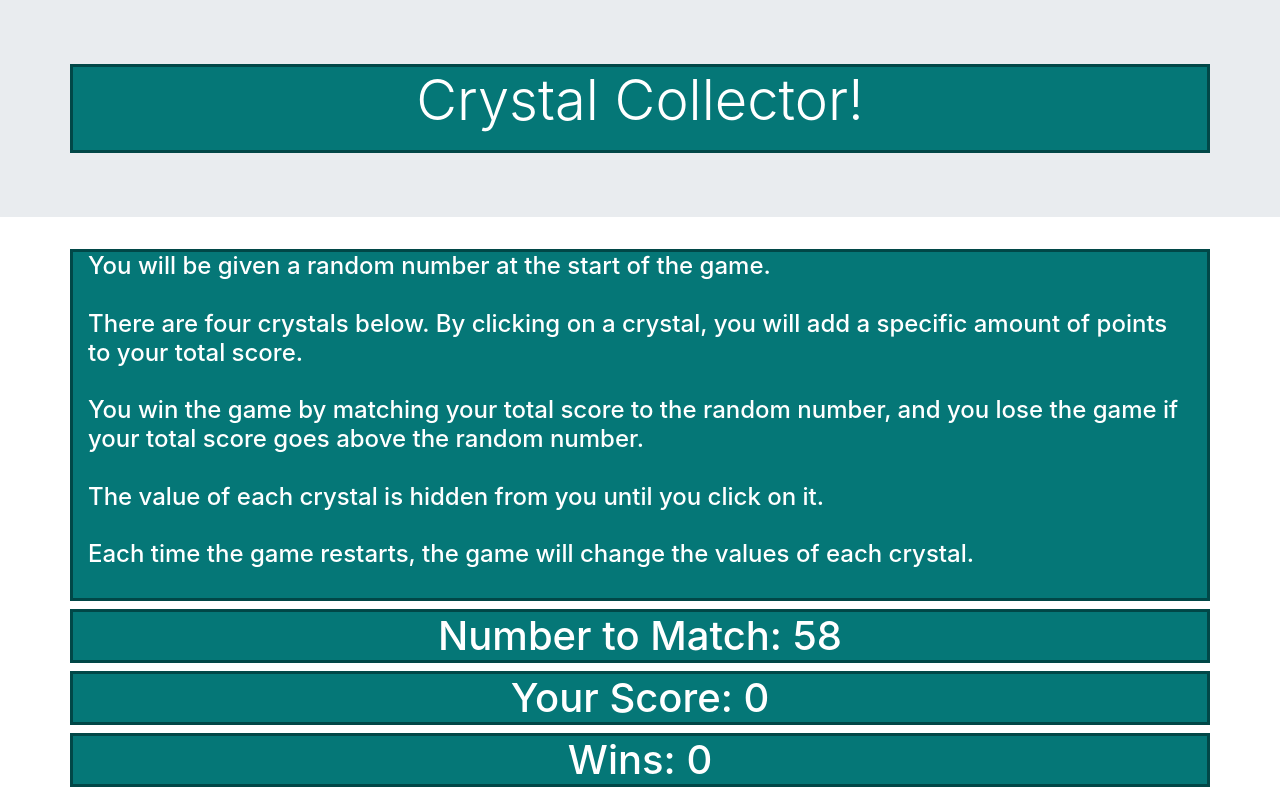
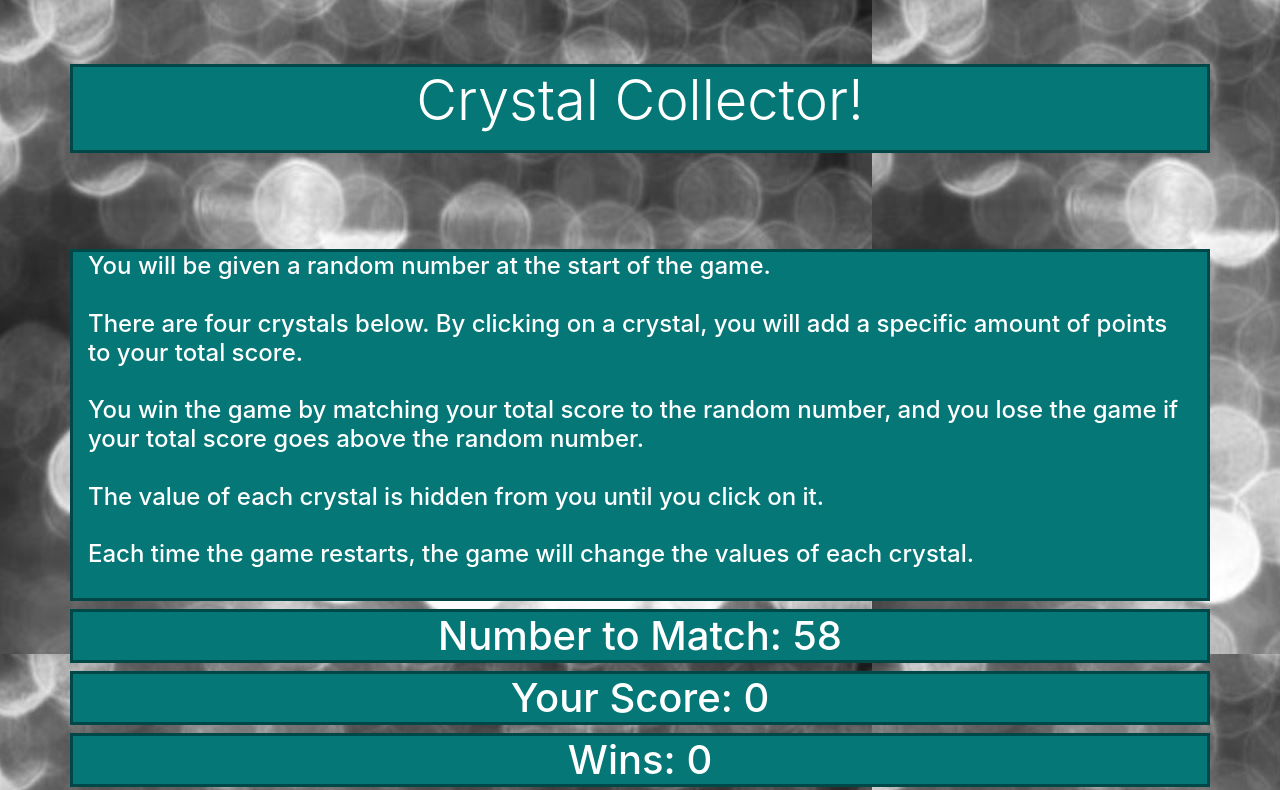
Before and after one commit to Cabbott118/Bootstrap-Portfolio, a plain HTML site: page assets/portfolio/unit-4-game/index.html in a window 1280 px wide. Shown: the top 790 px of the page. Drawn offline with nearby package versions, Linux system fonts and the light colour scheme.

Commit message:
Fixed Background

```diff
--- a/assets/portfolio/unit-4-game/assets/css/style.css
+++ b/assets/portfolio/unit-4-game/assets/css/style.css
@@ -1,9 +1,9 @@
 body {
-    background-image: url("../assets/images/background.jpg");
+    background-image: url("../images/background.jpg");
 }
 
 .jumbotron {
-    background-image: url("../assets/images/background.jpg");
+    background-image: url("../images/background.jpg");
 }
 
 .container {
```
